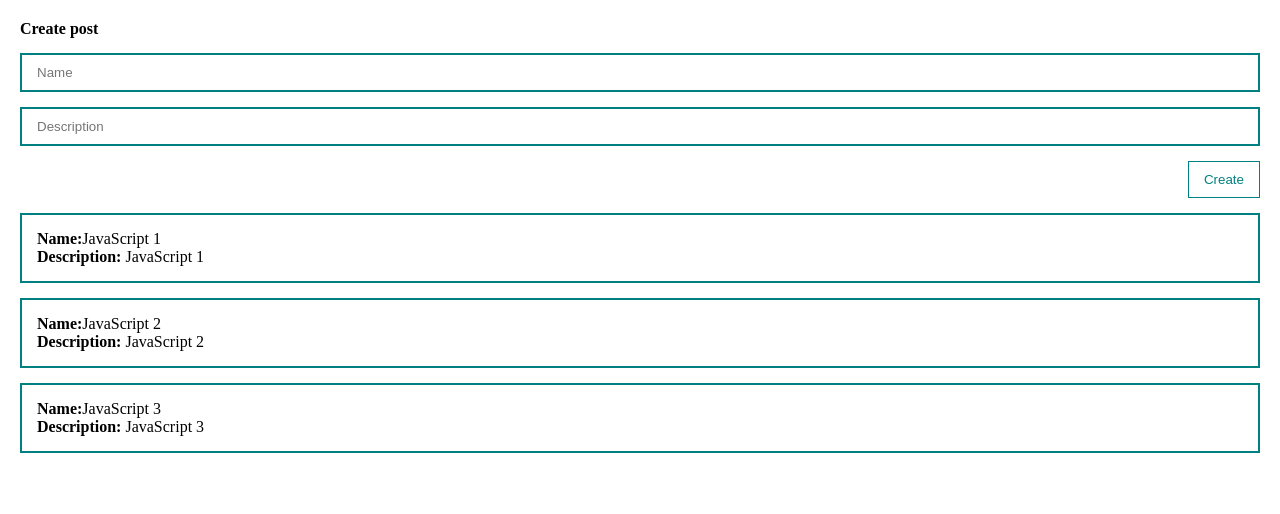
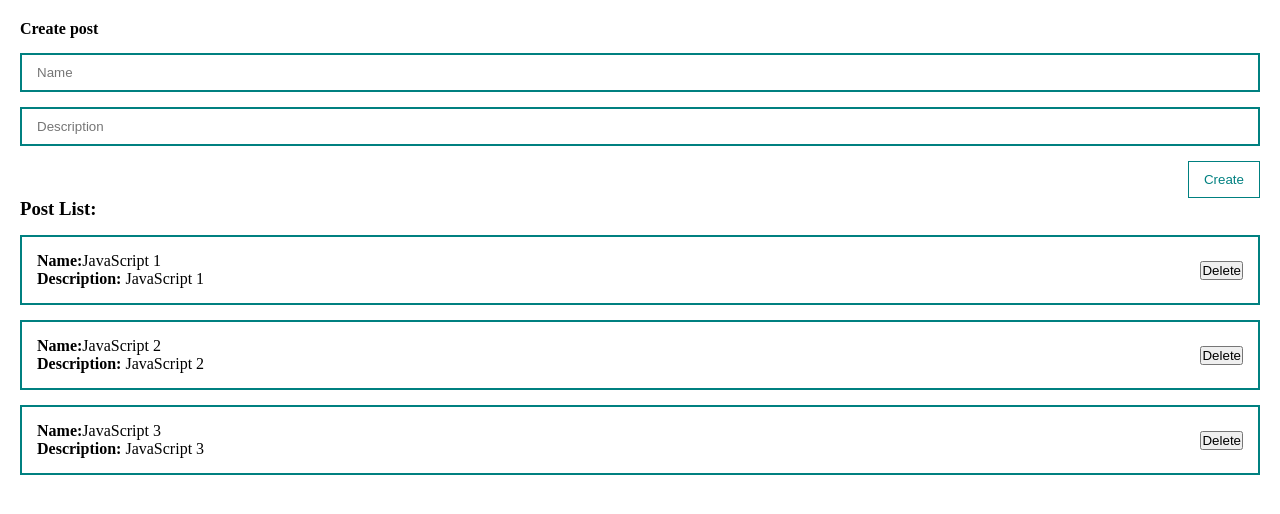
Before and after one commit to ILLYAKO/vuejs3-project, a Vue app: page /posts in a window 1280 px wide. Shown: the top 514 px of the page. Built offline with nearby package versions, Linux system fonts and the light colour scheme.

Commit message:
created post item component

```diff
--- a/src/App.vue
+++ b/src/App.vue
@@ -1,6 +1,6 @@
 <template>
   <div class="app">
-    <post-form />
+    <post-form @create="createPost" />
     <post-list :posts="posts" />
   </div>
 </template>
@@ -19,25 +19,11 @@ export default {
         { id: 2, title: "JavaScript 2", body: "Post Description 2" },
         { id: 3, title: "JavaScript 3", body: "Post Description 3" },
       ],
-      likes: 0,
-      dislikes: 0,
-      title: "",
-      body: "",
     };
   },
   methods: {
-    createPost() {
-      const newPost = {
-        id: Date.now(),
-        title: this.title,
-        body: this.body,
-      };
-      this.posts.push(newPost);
-      this.title = ``;
-      this.body = ``;
-    },
-    inputTitle(event) {
-      this.title = event.target.value;
+    createPost(post) {
+      this.posts.push(post);
     },
   },
 };
--- a/src/components/PostForm.vue
+++ b/src/components/PostForm.vue
@@ -1,16 +1,9 @@
 <template>
   <form @submit.prevent>
     <h4>Create post</h4>
+    <input v-model="post.title" class="input" type="text" placeholder="Name" />
     <input
-      v-bind:value="post.title"
-      @input="post.title = $event.target.value"
-      class="input"
-      type="text"
-      placeholder="Name"
-    />
-    <input
-      v-bind:value="post.body"
-      @input="post.body = $event.target.value"
+      v-model="post.body"
       class="input"
       type="text"
       placeholder="Description"
@@ -28,6 +21,16 @@ export default {
         body: ``,
       },
     };
+  },
+  methods: {
+    createPost() {
+      this.post.id = Date.now();
+      this.$emit(`create`, this.post);
+      this.post = {
+        title: ``,
+        body: ``,
+      };
+    },
   },
 };
 </script>
--- /dev/null
+++ b/src/components/PostItem.vue
@@ -0,0 +1,31 @@
+<template>
+  <div class="post">
+    <div>
+      <div><strong>Name:</strong>{{ post.title }}</div>
+      <div><strong>Description:</strong> {{ post.title }}</div>
+    </div>
+    <div class="post-btns">
+      <button>Delete</button>
+    </div>
+  </div>
+</template>
+<script>
+export default {
+  props: {
+    post: {
+      type: Object,
+      required: true,
+    },
+  },
+};
+</script>
+<style scoped>
+.post {
+  padding: 15px;
+  border: 2px solid teal;
+  margin-top: 15px;
+  display: flex;
+  align-items: center;
+  justify-content: space-between;
+}
+</style>
--- a/src/components/PostList.vue
+++ b/src/components/PostList.vue
@@ -1,11 +1,16 @@
 <template>
-  <div class="post" v-for="post in posts" :key="post.id">
-    <div><strong>Name:</strong>{{ post.title }}</div>
-    <div><strong>Description:</strong> {{ post.title }}</div>
+  <div>
+    <h3>Post List:</h3>
+    <post-item v-for="post in posts" :key="post.id" :post="post" />
   </div>
 </template>
+
 <script>
+import PostItem from "@/components/PostItem";
 export default {
+  components: {
+    PostItem,
+  },
   props: {
     posts: {
       type: Array,
@@ -14,10 +19,4 @@ export default {
   },
 };
 </script>
-<style scoped>
-.post {
-  padding: 15px;
-  border: 2px solid teal;
-  margin-top: 15px;
-}
-</style>
+<style scoped></style>
```
